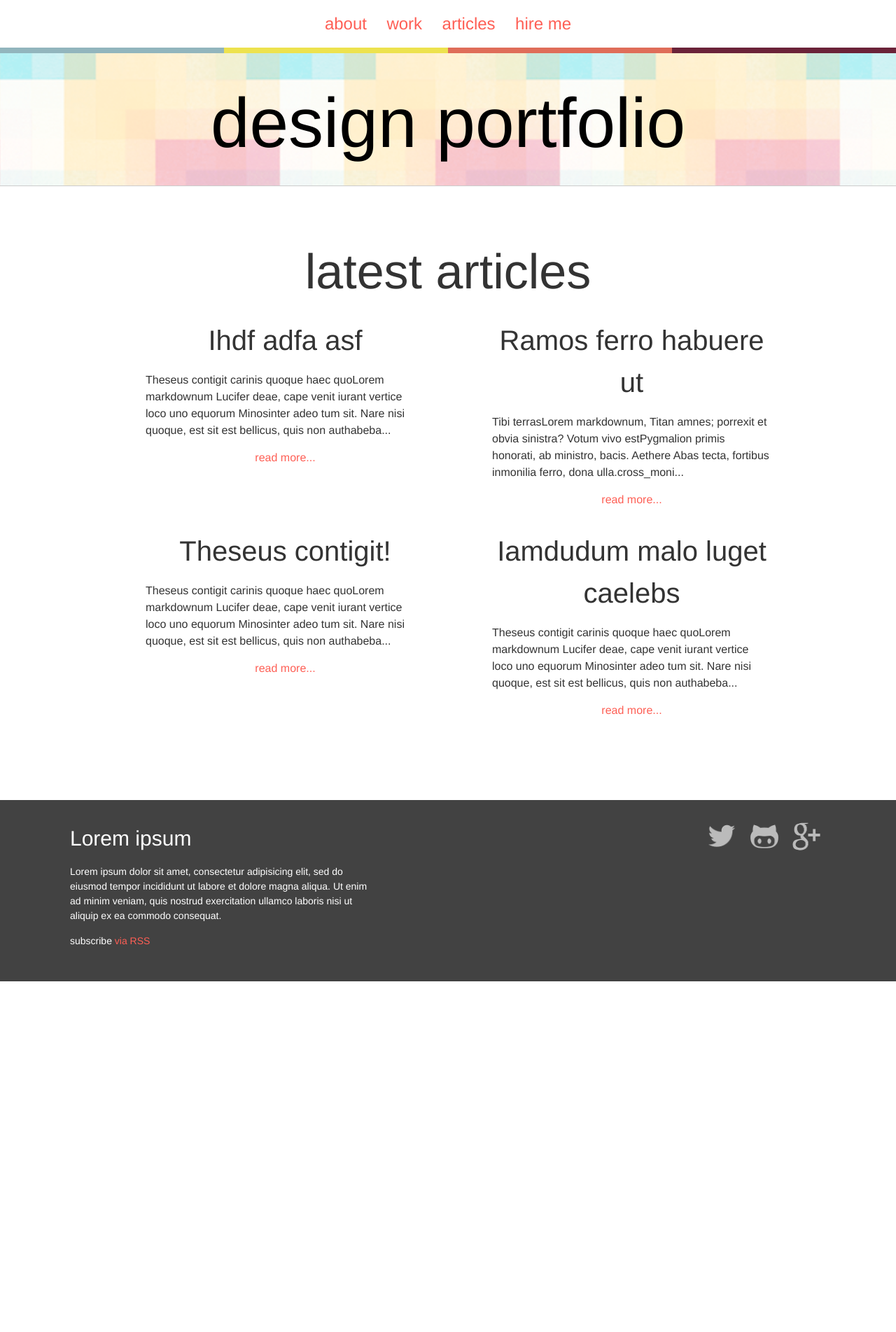
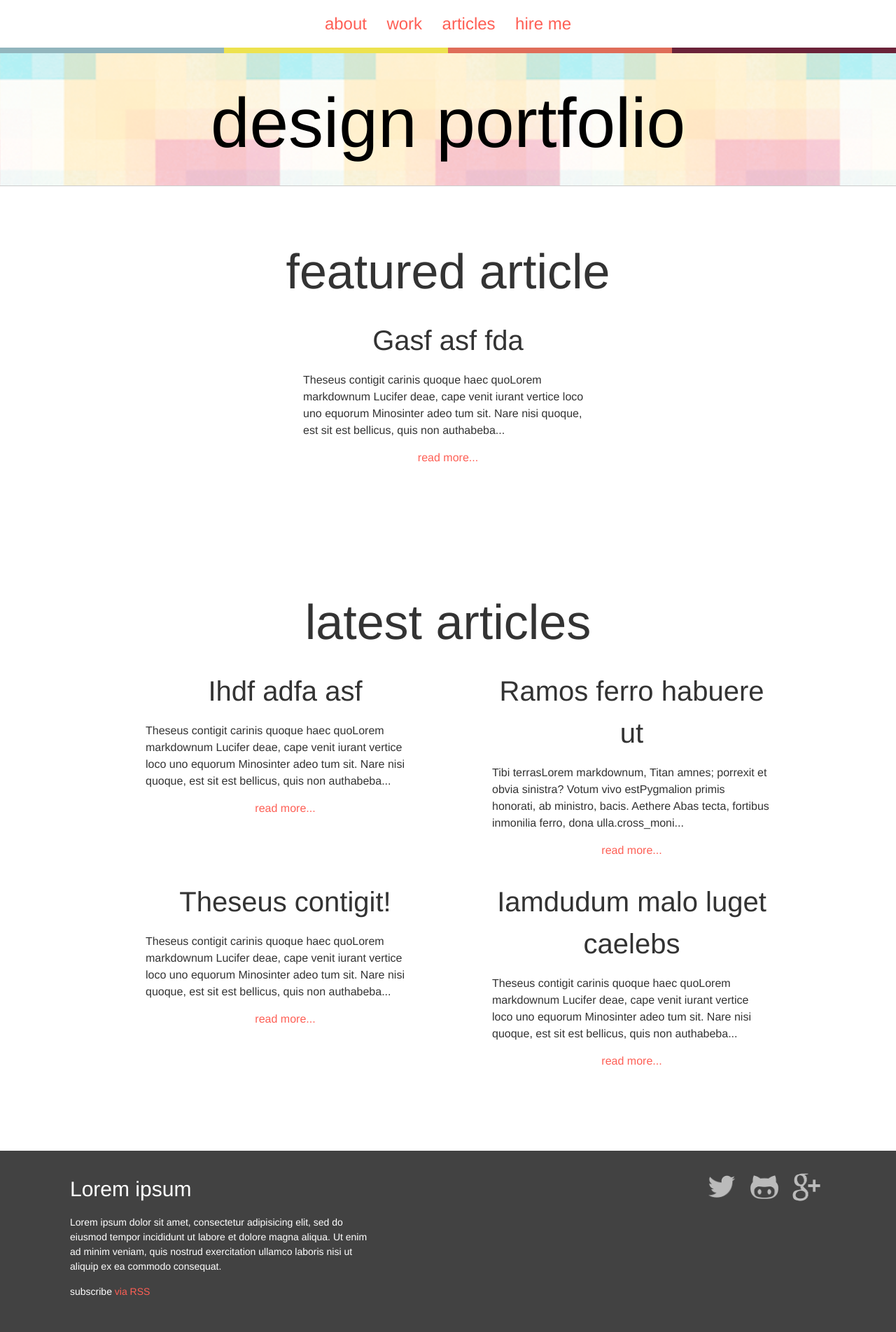
Before and after one commit to mbotta/designer-portfolio, a Jekyll site: the page built from index.html, in a window 1280 px wide. Shown: the whole page at 70% size. Built offline with Jekyll 4.4.1, drawn with Linux system fonts in a browser that asks for light colours; before the commit the page ends 1402 px from its top, so only the background shows below that.

Commit message:
added featured article

```diff
--- /dev/null
+++ b/_includes/post.html
@@ -0,0 +1,4 @@
+
+<h2>{{ post.title }}</h2>
+<p>{{ post.content | strip_html | strip_newlines | truncate: 200 }}</p>
+<p class="post-read-more-link"><a href="#">read more...</a></p>
--- a/_posts/2015-01-11-Iamdudum-malo-caelbs.markdown
+++ b/_posts/2015-01-11-Iamdudum-malo-caelbs.markdown
@@ -4,6 +4,7 @@
 date: 2015-11-05 11:20
 categories: blog
 tags: inspiration
+featured: true
 ---
 
 ## Theseus contigit carinis quoque haec quo
--- a/_posts/2015-03-30-Gasf-asf-fda.markdown
+++ b/_posts/2015-03-30-Gasf-asf-fda.markdown
@@ -4,6 +4,7 @@
 date: 2015-03-30 13:24
 categories: blog
 tags: snippet
+featured: true
 ---
 
 ## Theseus contigit carinis quoque haec quo
--- a/_sass/components/_post.sass
+++ b/_sass/components/_post.sass
@@ -12,3 +12,7 @@
 
 .post-read-more-link
 	text-align: center
+
+.post-featured
+	float: none
+	margin: 0 auto
--- a/index.html
+++ b/index.html
@@ -2,9 +2,21 @@
 layout: default
 ---
 
-<div class="home">
-  <!-- section for featured post -->
-  <!-- section for featured projects -->
+<div class="home"><!-- section for featured post -->
+  <section class="site-section site-section-last">
+    <div class="wrapper">
+      <h1>featured article</h1>
+        {% assign count = 0 %}
+        {% for post in site.posts reversed %}
+          {% if post.featured == true and count < 1 %}
+            <div class="post post-featured">
+              {% include post.html %}
+            </div>
+            {% assign count = count | plus: 1 %}
+          {% endif %}
+        {% endfor %}
+    </div>
+  </section><!-- section for featured projects -->
   <!-- section for latest articles -->
   <section class="site-section site-section-last">
     <div class="wrapper">
@@ -12,12 +24,7 @@
       <ul class="post-list">
         {% for post in site.posts reversed | limit: 4 %}
           <li class="post">
-            <h2>{{ post.title }}</h2>
-            <p>{{ post.content | strip_html | strip_newlines | truncate: 200 }}
-            </p>
-            <p class="post-read-more-link">
-              <a href="#">read more...</a>
-            </p>
+            {% include post.html %}
           </li>
         {% endfor %}
       </ul>
```
Also changed, not shown: index.jade (+15 -7 lines), 1 other file.
